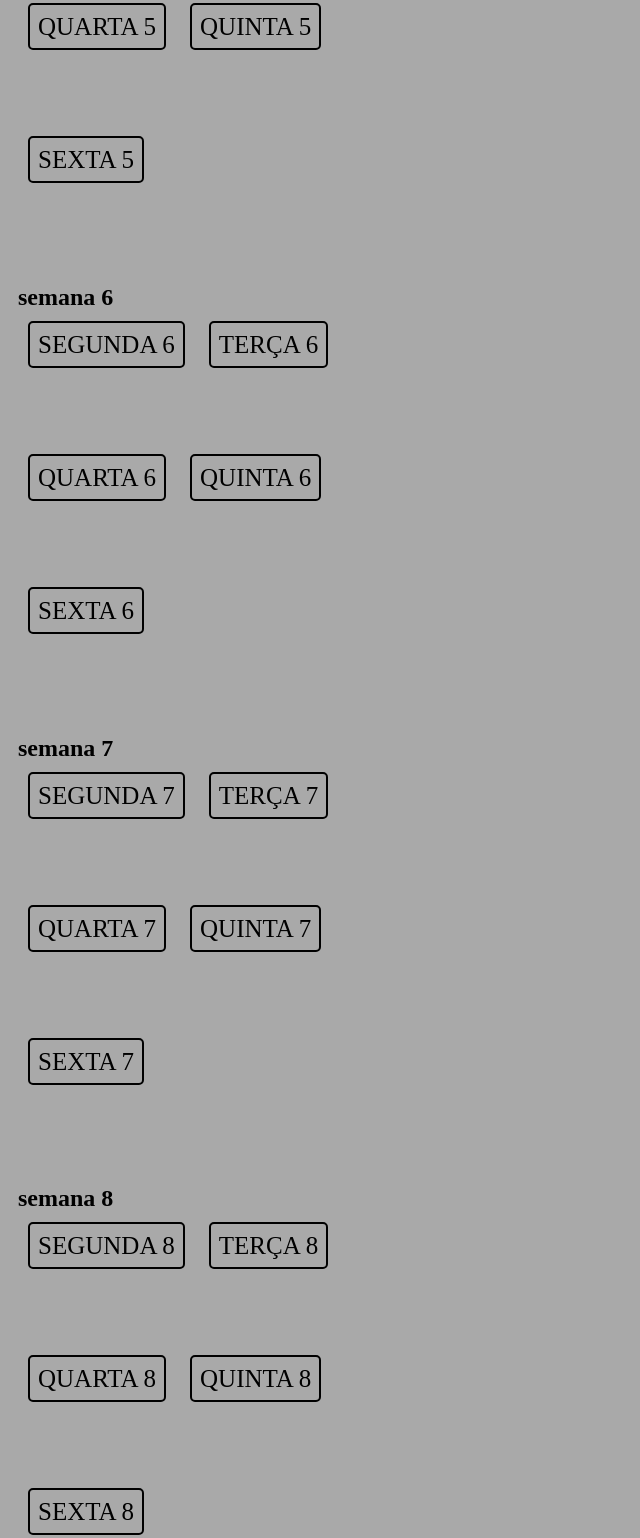
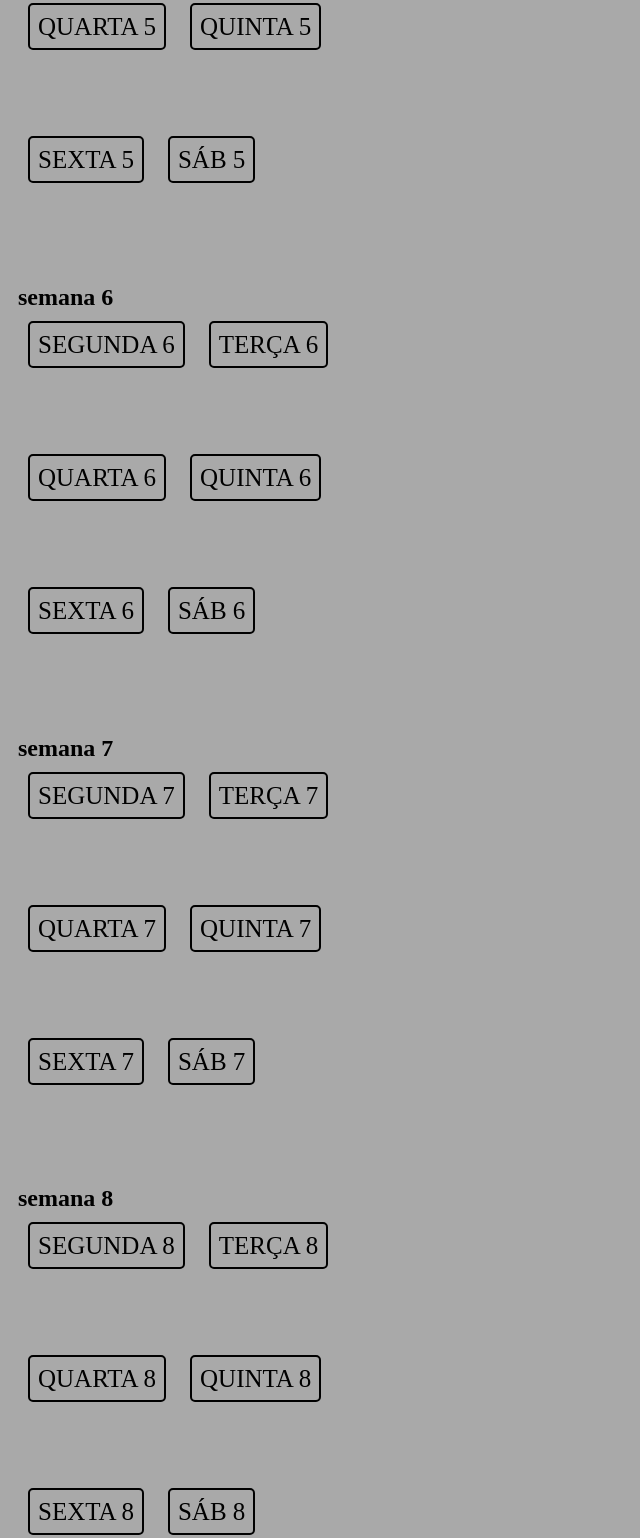
Before and after one commit to Ulisses-coach/hyrox, a plain HTML site: page index.html in a window 1280 px wide. Shown: the part 2986-4524 px from the top of the page, without its empty margins (0-640 px from the left). Drawn offline with Linux system fonts and the light colour scheme.

Commit message:
Add files via upload

```diff
--- a/index.html
+++ b/index.html
@@ -122,6 +122,7 @@
         </div>
             <div class="menu3">
                 <a href="#sex5">SEXTA 5</a>
+                <a href="#sab5">SÁB 5</a>
             </div>
 
         <div class="menu3">
@@ -135,6 +136,7 @@
         </div>
         <div class="menu3">
             <a href="#sex6">SEXTA 6</a>
+            <a href="#sab6">SÁB 6</a>
         </div>
 
         <div class="menu3">
@@ -149,6 +151,7 @@
         </div>
         <div class="menu3">
             <a href="#sex7">SEXTA 7</a>
+            <a href="#sab7">SÁB 7</a>
         </div>
 
         <div class="menu3">
@@ -163,6 +166,7 @@
         </div>
         <div class="menu3">
             <a href="#sex8">SEXTA 8</a>
+            <a href="#sab8">SÁB 8</a>
         </div>
 
         <div class="menu2">
```
